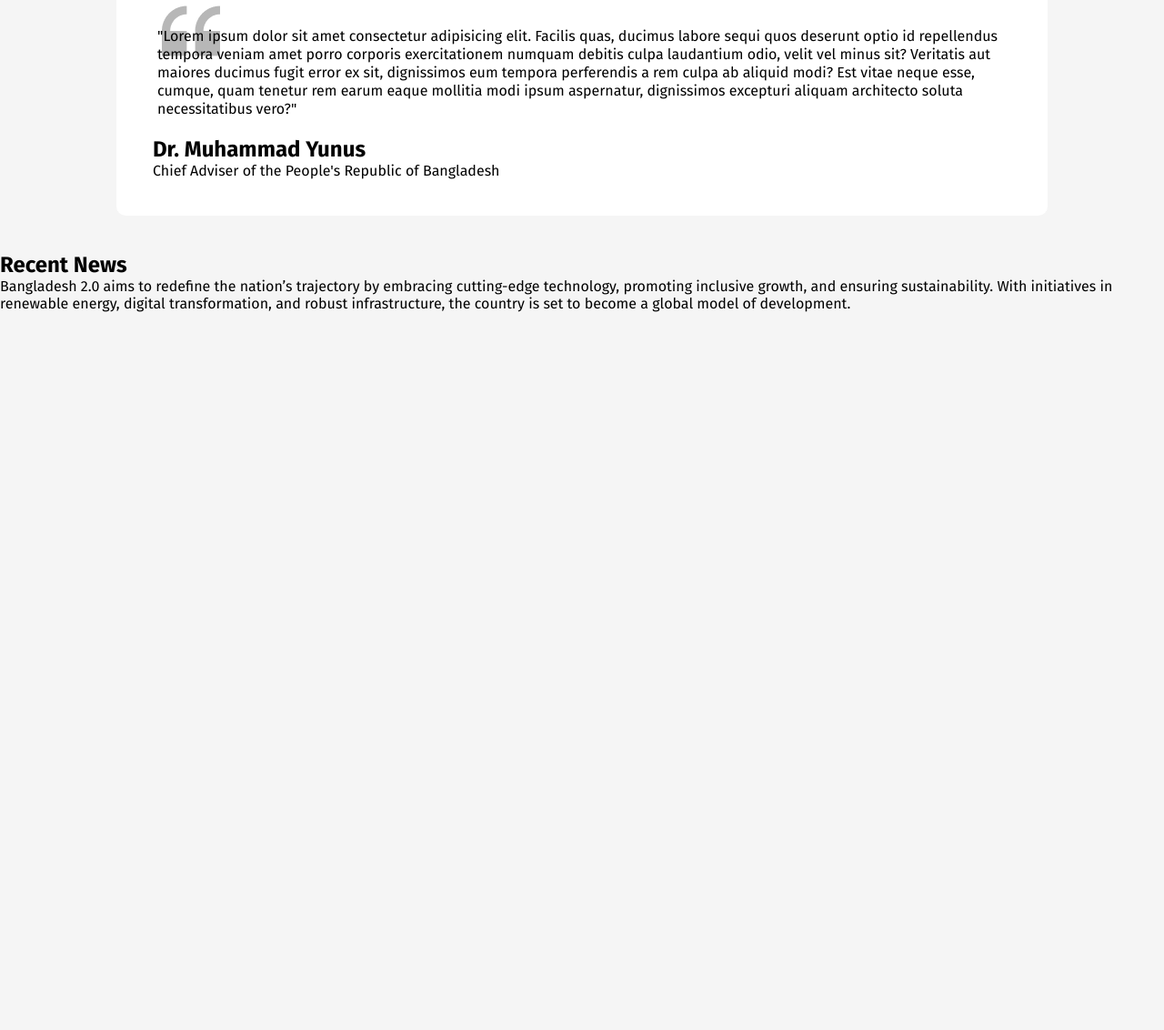
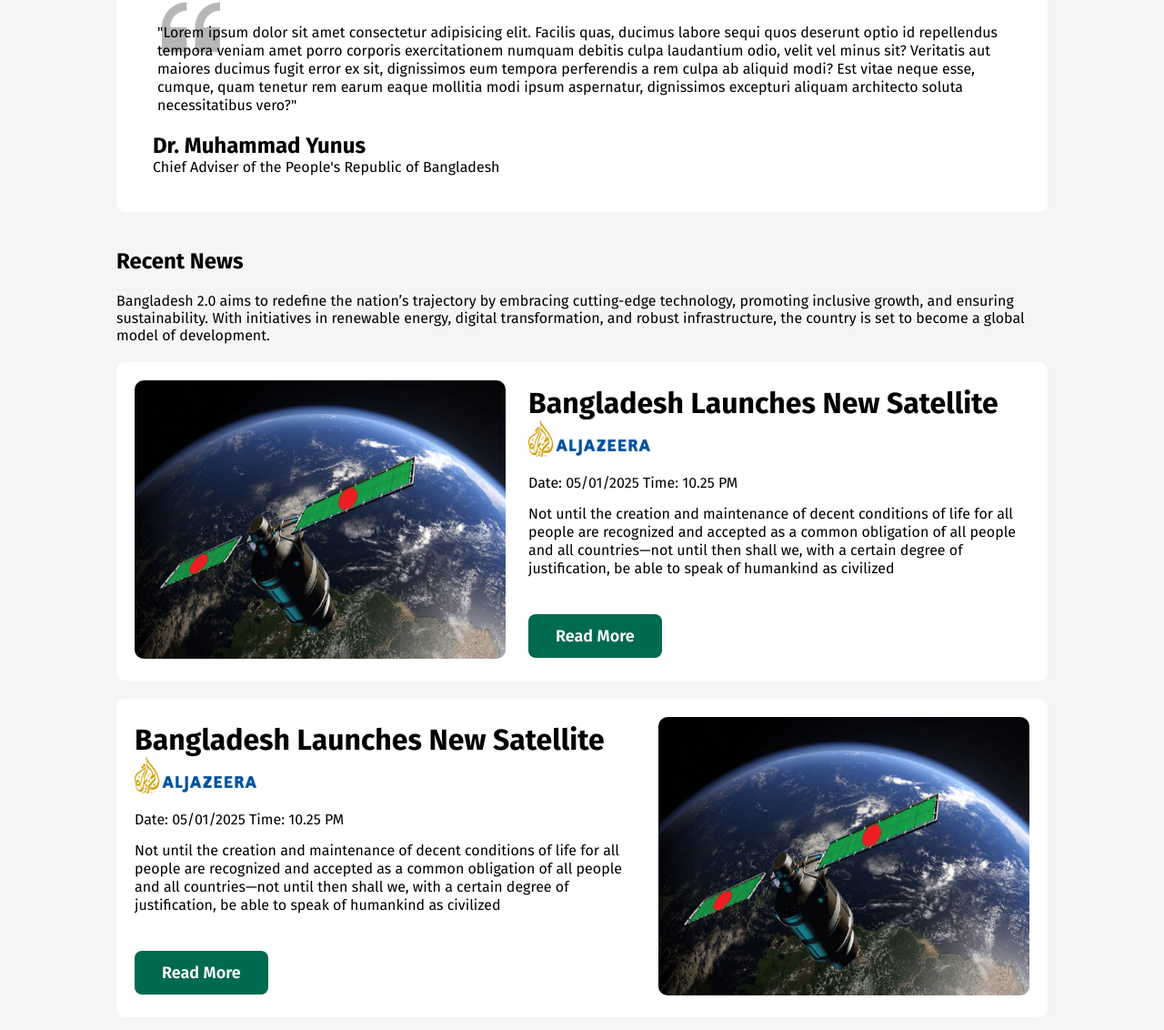
Before and after one commit to fatema016177/My-first-assignment-1, a plain HTML site: page index.html in a window 1280 px wide. Shown: the part 1126-2258 px from the top of the page at 91% size. Before the commit the page ends 1469 px from the top, so only its background shows below. Drawn offline with Linux system fonts and the light colour scheme.

Commit message:
new-satellite section

```diff
--- a/index.html
+++ b/index.html
@@ -31,38 +31,83 @@
         </section>
         <section class="vision-of-future">
             <h1 class="vision-heading">The Vision of Future</h1>
-            <p class="vision-paragraph">Bangladesh 2.0 aims to redefine the nation’s trajectory by embracing cutting-edge technology, promoting inclusive growth, and ensuring sustainability. With initiatives in renewable energy, digital transformation, and robust infrastructure, the country is set to become a global model of development.</p>
+            <p class="vision-paragraph">Bangladesh 2.0 aims to redefine the nation’s trajectory by embracing
+                cutting-edge technology, promoting inclusive growth, and ensuring sustainability. With initiatives in
+                renewable energy, digital transformation, and robust infrastructure, the country is set to become a
+                global model of development.</p>
 
             <section class="future-section">
                 <div class="future-section-card future-section-card-1">
                     <img src="assets/card-icon.png" alt="">
                     <h3>Digital Transformation</h3>
-                    <p>Creating a nationwide digital ecosystem to enhance connectivity and access to services for all citizens.</p>
+                    <p>Creating a nationwide digital ecosystem to enhance connectivity and access to services for all
+                        citizens.</p>
                     <button>Learn More</button>
                 </div>
                 <div class="future-section-card future-section-card-2"><img src="assets/card-icon.png" alt="">
                     <h3>Digital Transformation</h3>
-                    <p>Creating a nationwide digital ecosystem to enhance connectivity and access to services for all citizens.</p>
+                    <p>Creating a nationwide digital ecosystem to enhance connectivity and access to services for all
+                        citizens.</p>
                     <button>Learn More</button>
                 </div>
                 <div class="future-section-card future-section-card-3"><img src="assets/card-icon.png" alt="">
                     <h3>Digital Transformation</h3>
-                    <p>Creating a nationwide digital ecosystem to enhance connectivity and access to services for all citizens.</p>
+                    <p>Creating a nationwide digital ecosystem to enhance connectivity and access to services for all
+                        citizens.</p>
                     <button>Learn More</button>
                 </div>
 
             </section>
 
         </section>
-        <section  class="qoute-section">
-            <p class="qoute-paragraph">"Lorem ipsum dolor sit amet consectetur adipisicing elit. Facilis quas, ducimus labore sequi quos deserunt optio id repellendus tempora veniam amet porro corporis exercitationem numquam debitis culpa laudantium odio, velit vel minus sit? Veritatis aut maiores ducimus fugit error ex sit, dignissimos eum tempora perferendis a rem culpa ab aliquid modi? Est vitae neque esse, cumque, quam tenetur rem earum eaque mollitia modi ipsum aspernatur, dignissimos excepturi aliquam architecto soluta necessitatibus vero?"</p>
+        <section class="qoute-section">
+            <p class="qoute-paragraph">"Lorem ipsum dolor sit amet consectetur adipisicing elit. Facilis quas, ducimus
+                labore sequi quos deserunt optio id repellendus tempora veniam amet porro corporis exercitationem
+                numquam debitis culpa laudantium odio, velit vel minus sit? Veritatis aut maiores ducimus fugit error ex
+                sit, dignissimos eum tempora perferendis a rem culpa ab aliquid modi? Est vitae neque esse, cumque, quam
+                tenetur rem earum eaque mollitia modi ipsum aspernatur, dignissimos excepturi aliquam architecto soluta
+                necessitatibus vero?"</p>
             <h1 class="qoute-title">Dr. Muhammad Yunus</h1>
             <p>Chief Adviser of the People's Republic of Bangladesh</p>
         </section>
         <section class="news-section">
-            <h1 >Recent News</h1>
-            <p>Bangladesh 2.0 aims to redefine the nation’s trajectory by embracing cutting-edge technology, promoting inclusive growth, and ensuring sustainability. With initiatives in renewable energy, digital transformation, and robust infrastructure, the country is set to become a global model of development.</p>
+            <h1 class="news-title">Recent News</h1>
+            <p class="news-paragraph">Bangladesh 2.0 aims to redefine the nation’s trajectory by embracing cutting-edge
+                technology, promoting inclusive growth, and ensuring sustainability. With initiatives in renewable
+                energy, digital transformation, and robust infrastructure, the country is set to become a global model
+                of development.</p>
+            <section class="new-satellite-section">
+                <div>
+                    <img class="satellite-image" src="assets/satelite.png" alt="">
+                </div>
+                <div>
+                    <h1 class="new-satellite-heading">Bangladesh Launches New Satellite</h1>
+                    <img src="assets/al-jazeera.png" alt="">
+                    <p class="satellite-date">Date: 05/01/2025 Time: 10.25 PM</p>
+                    <p class="new-satellite-paragraph">Not until the creation and maintenance of decent conditions of life for all people are recognized
+                        and accepted as a common obligation of all people and all countries—not until then shall we,
+                        with a certain degree of justification, be able to speak of humankind as civilized</p>
+                        <button class="btn">Read More</button>
+
+                </div>
+            </section>
+            <section class="new-satellite-section new-satellite-section-no2">
+                <div>
+                    <img class="satellite-image" src="assets/satelite.png" alt="">
+                </div>
+                <div>
+                    <h1 class="new-satellite-heading">Bangladesh Launches New Satellite</h1>
+                    <img src="assets/al-jazeera.png" alt="">
+                    <p class="satellite-date">Date: 05/01/2025 Time: 10.25 PM</p>
+                    <p class="new-satellite-paragraph">Not until the creation and maintenance of decent conditions of life for all people are recognized
+                        and accepted as a common obligation of all people and all countries—not until then shall we,
+                        with a certain degree of justification, be able to speak of humankind as civilized</p>
+                        <button class="btn">Read More</button>
+
+                </div>
+            </section>
         </section>
     </main>
 </body>
+
 </html>
--- a/style.css
+++ b/style.css
@@ -25,6 +25,8 @@
   padding: 13px 30px;
   background-color:#006A50 ;
   color: white;
+  border: none;
+  border-radius: 8px;
  }
  .banner-section{
   width: 80%;
@@ -138,3 +140,38 @@
   .qoute-title {
     margin-top: 20px;
   }
+  .news-section {
+    width: 80%;
+    margin: 30px auto;
+
+  }
+  .news-title{
+    margin-bottom: 20px;
+  }
+  .new-satellite-section {
+    margin-top: 20px;
+    display: flex;
+    align-items: center;
+    justify-content: space-between;
+    background-color: white;
+    padding: 20px;
+    gap: 25px;
+    border-radius: 10px;
+  }
+  .satellite-image {
+    border-radius: 10px;
+  }
+  .new-satellite-heading {
+    font-weight: bold;
+    font-size: 32px;
+  }
+  .satellite-date {
+    margin: 15px 0;
+  }
+  .new-satellite-paragraph {
+    margin-bottom: 40px;
+    line-height: 20px;
+  }
+  .new-satellite-section-no2 {
+    flex-direction: row-reverse;
+  }
```
Lines whose indentation alone changed are shown as unchanged.
